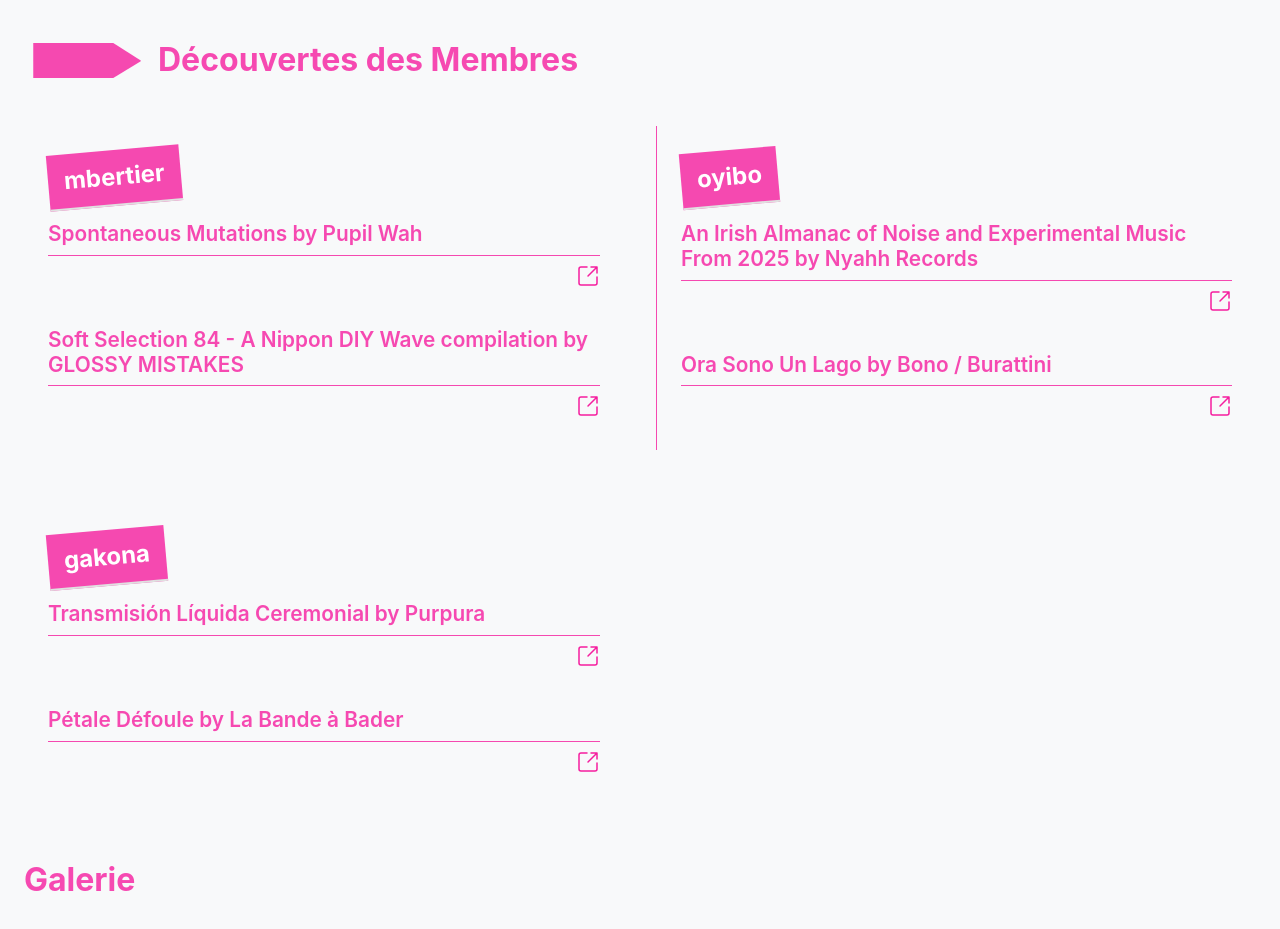
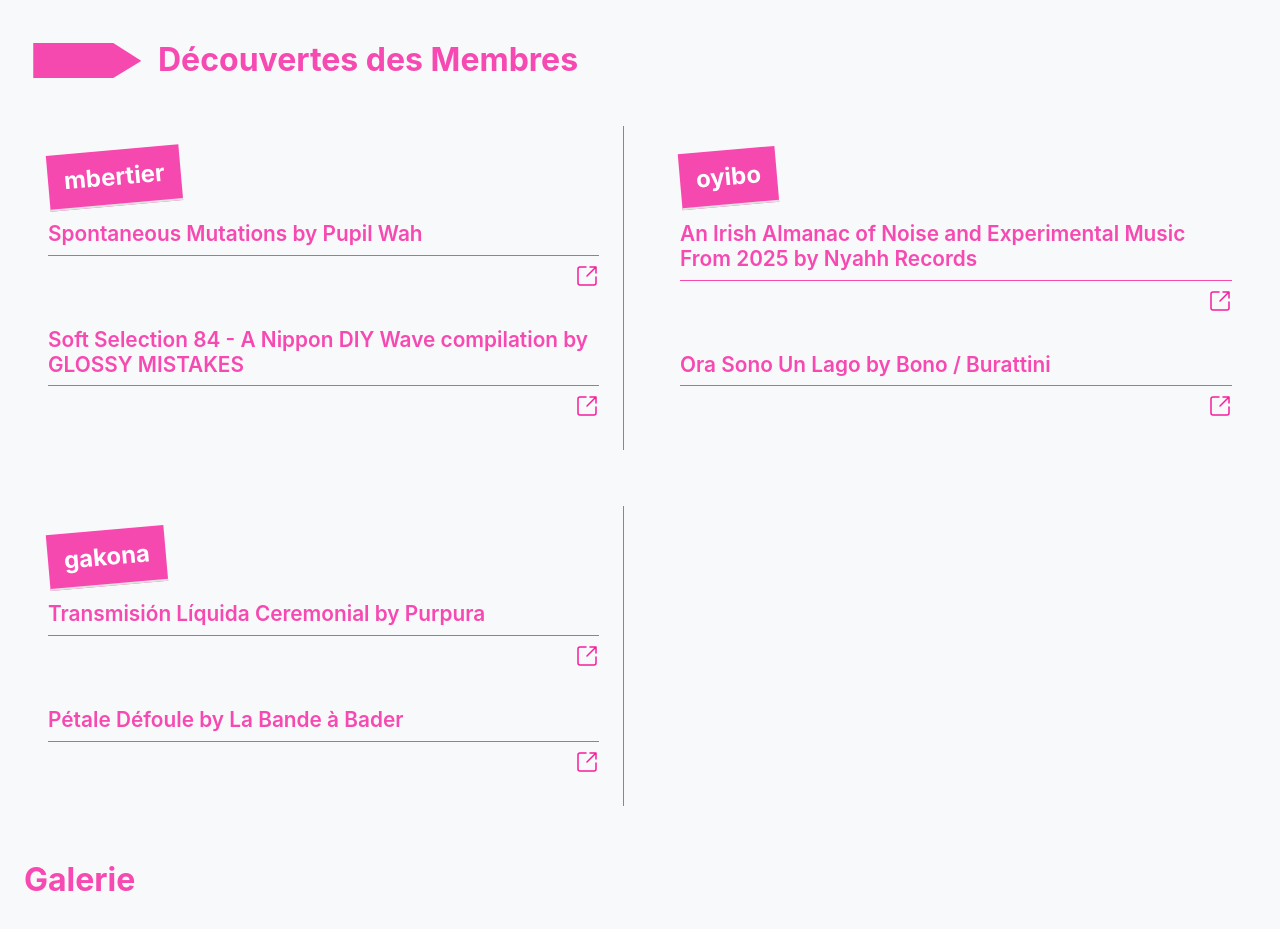
Before and after one commit to constructions-incongrues/jomayeux, a plain HTML site: page docs/index.html in a window 1280 px wide. Shown: the part 780-1709 px from the top of the page. Drawn offline with Linux system fonts and the light colour scheme.

Commit message:
Remove commented-out CSS properties for cleaner code and adjust member styling to use odd/even borders for improved visual distinction.

```diff
--- a/docs/style.css
+++ b/docs/style.css
@@ -160,7 +160,6 @@ body {
     display: flex;
     flex-direction: column;
     gap: 1.5rem;
-    /* border:1px solid var(--primary-color); */
     padding: 2rem;
 
 }
@@ -168,7 +167,6 @@ body {
 .agenda-item {
     background: var(--bg-section);
     border-top: 1px solid var(--primary-color);
-    /* padding: 1rem;   */
 }
 
 .agenda-item-date {
@@ -227,7 +225,6 @@ body {
     display: flex;
     align-items: flex-start;
     flex-wrap: wrap;
-    /* gap: 0.5rem; */
     margin-left: 30px;
 }
 
@@ -240,7 +237,6 @@ body {
 
 .picto {
     display: flex;
-    /* flex-direction: column; */
     align-items: center;
     width: 40px;
     height: 40px;
@@ -335,27 +331,22 @@ body {
 .fanion {
     width: fit-content;
     height: 35px;
-    /* width: 100px;
-    height: 30px;
-    background: var(--primary-color); */
 }
 
 .members {
     display: flex;
-    /* flex-direction: column; */
     gap: 2rem;
 }
 
 .member {
-    /* border: 2px solid var(--primary-color);
-    border-radius: var(--border-radius); */
+
     padding: 1.5rem;
     margin-bottom: 1.5rem;
     gap: 1rem;
 }
 
-.member:nth-child(even) {
-    border-left: 1px solid var(--primary-color);
+.member:nth-child(odd) {
+    border-right: 1px solid var(--primary-color);
 }
 
 .member-card {
@@ -431,8 +422,6 @@ body {
 .contribution-description {
     font-size: 0.9rem;
     font-weight: 400;
-    /* font-style: italic; */
-    /* color: var(--text-light); */
     line-height: 1.3;
     margin-left: 1rem;
     margin-bottom: 0.75rem;
```
